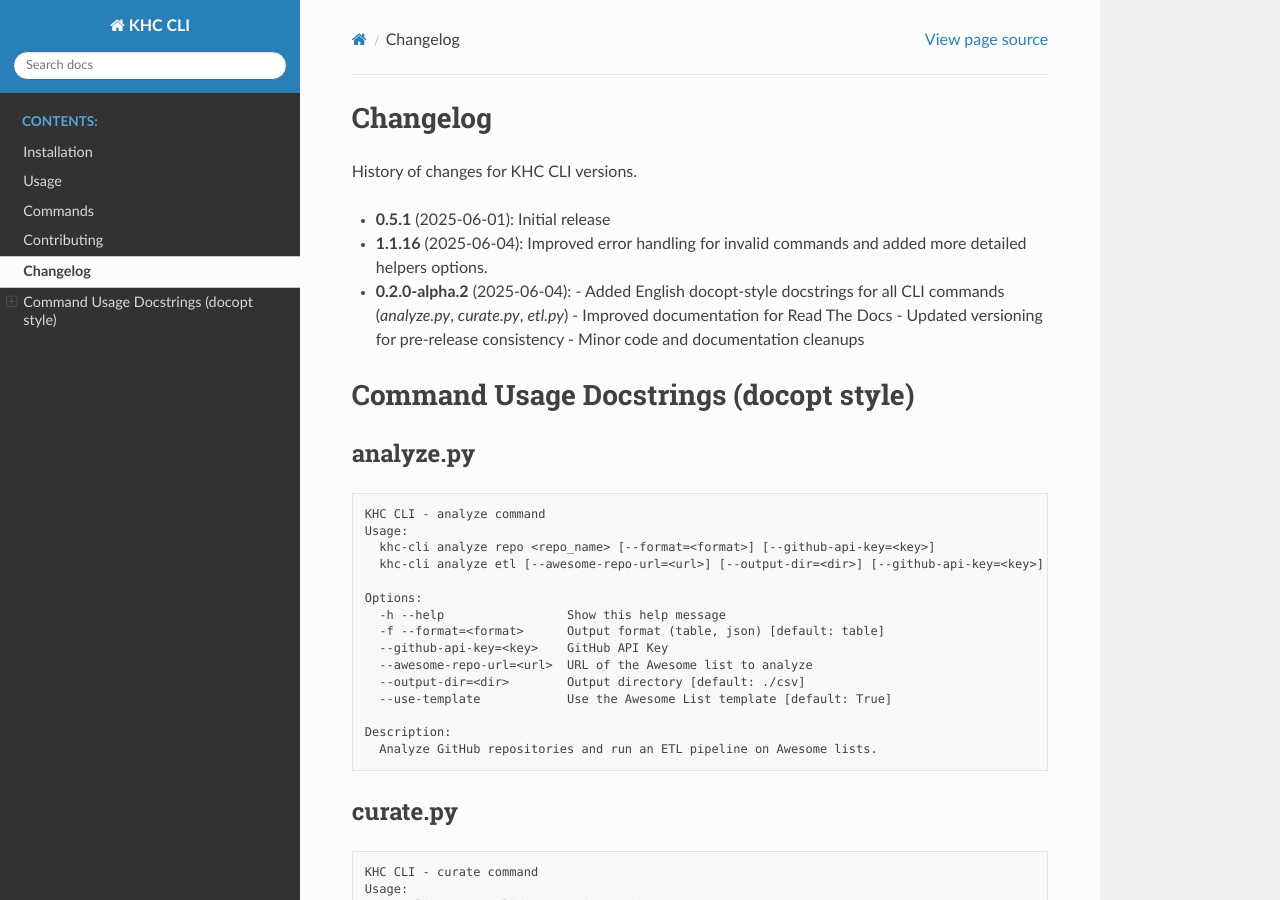
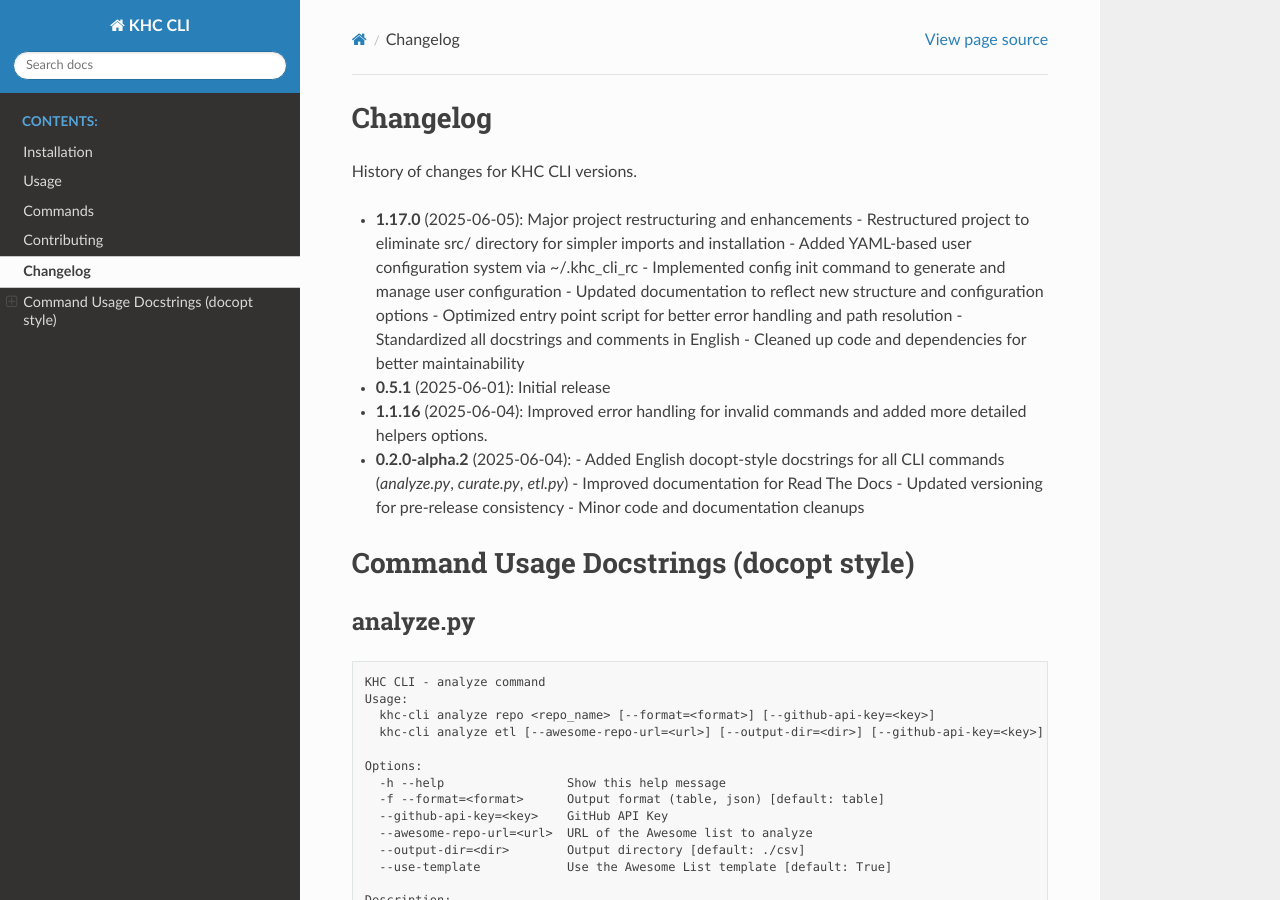
Before and after one commit to aguennoune/khc-cli, a Sphinx documentation site: the page built from docs/source/changelog.rst, in a window 1280 px wide and 900 px high. Built offline with Sphinx 7.4.7 and the Read the Docs theme 3.1.0, drawn with Linux system fonts in a browser that asks for light colours.

Commit message:
docs: document user configuration system

```diff
--- a/docs/source/changelog.rst
+++ b/docs/source/changelog.rst
@@ -1,6 +1,15 @@
 Changelog
 =========
 History of changes for KHC CLI versions.
+
+* **1.17.0** (2025-06-05): Major project restructuring and enhancements
+  - Restructured project to eliminate src/ directory for simpler imports and installation
+  - Added YAML-based user configuration system via ~/.khc_cli_rc
+  - Implemented config init command to generate and manage user configuration
+  - Updated documentation to reflect new structure and configuration options
+  - Optimized entry point script for better error handling and path resolution
+  - Standardized all docstrings and comments in English
+  - Cleaned up code and dependencies for better maintainability
 
 * **0.5.1** (2025-06-01): Initial release
 * **1.1.16** (2025-06-04): Improved error handling for invalid commands and added more detailed helpers options.
```
